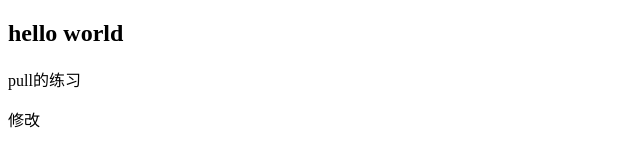
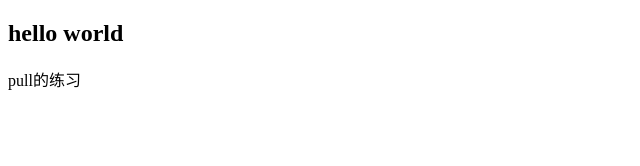
Before and after one commit to TheKittyBoy/vs-code, a plain HTML site: page index.html in a window 1280 px wide. Shown: the full height of the page, 0-640 px from the left. Drawn offline with Linux system fonts and the light colour scheme.

Commit message:
第二次尝试

```diff
--- a/index.html
+++ b/index.html
@@ -9,6 +9,5 @@
 <body>
     <h2>hello world</h2>
     <p>pull的练习</p>
-    <p>修改</p>
 </body>
 </html>
```
